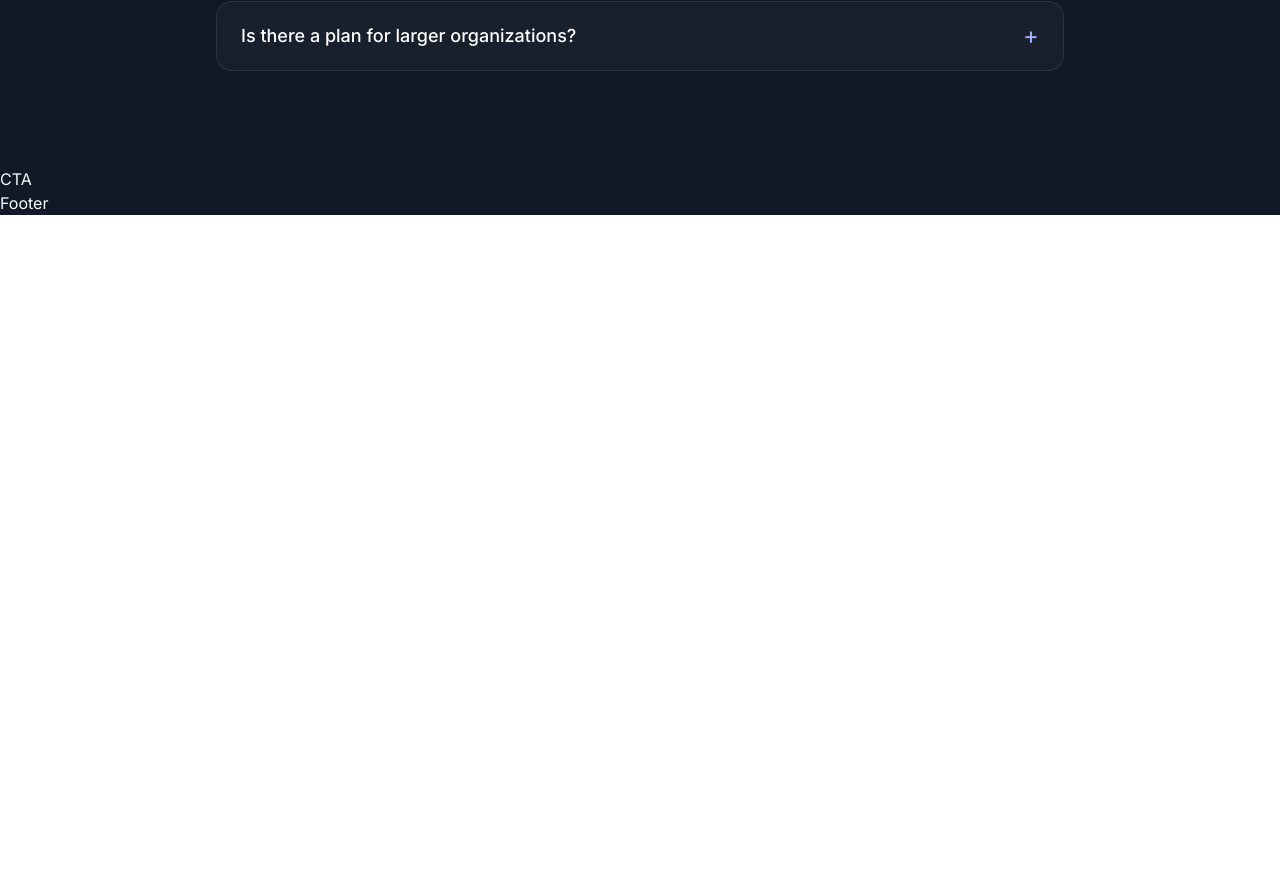
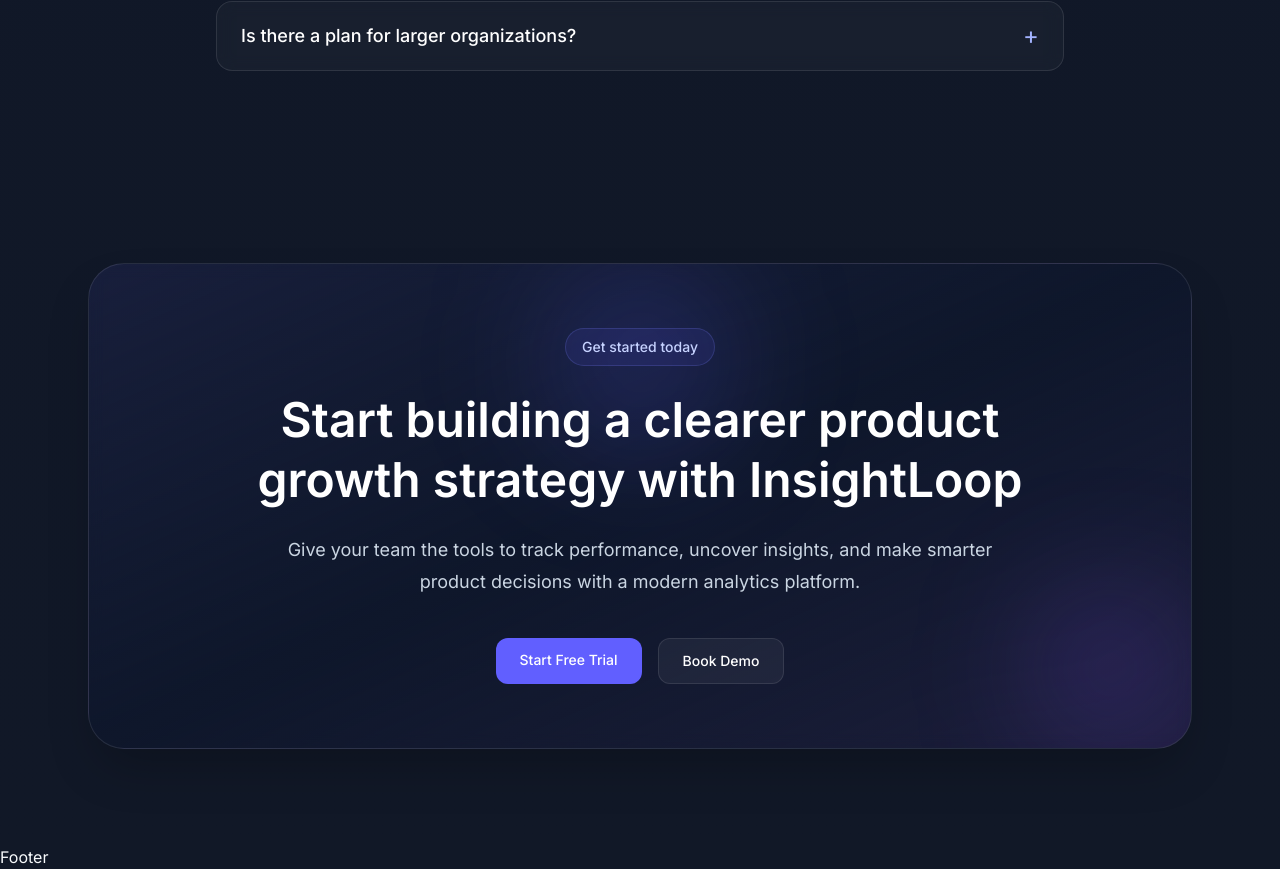
Before and after one commit to szymonbasiul/insightloop-saas-landing, a Next.js app: page / in a window 1280 px wide. Shown: the part 5867-6736 px from the top of the page. Before the commit the page ends 6082 px from the top, so only its background shows below. Built offline with nearby package versions, Linux system fonts and the light colour scheme.

Commit message:
add final call to action section

```diff
--- a/src/components/CTA.tsx
+++ b/src/components/CTA.tsx
@@ -1,3 +1,46 @@
+import Link from "next/link";
+
 export default function CTA() {
-  return <div>CTA</div>;
+  return (
+    <section className="py-24">
+      <div className="mx-auto max-w-6xl px-6">
+        <div className="relative overflow-hidden rounded-[36px] border border-white/10 bg-gradient-to-br from-indigo-500/10 via-slate-900 to-violet-500/10 px-6 py-16 text-center shadow-2xl backdrop-blur md:px-12">
+          <div className="absolute left-1/2 top-0 h-48 w-48 -translate-x-1/2 rounded-full bg-indigo-500/20 blur-3xl" />
+          <div className="absolute bottom-0 right-0 h-40 w-40 rounded-full bg-violet-500/20 blur-3xl" />
+
+          <div className="relative mx-auto max-w-3xl">
+            <div className="inline-flex rounded-full border border-indigo-400/20 bg-indigo-500/10 px-4 py-2 text-sm font-medium text-indigo-200">
+              Get started today
+            </div>
+
+            <h2 className="mt-6 text-3xl font-semibold leading-tight text-white md:text-5xl">
+              Start building a clearer product growth strategy with InsightLoop
+            </h2>
+
+            <p className="mt-6 text-lg leading-8 text-slate-300">
+              Give your team the tools to track performance, uncover insights,
+              and make smarter product decisions with a modern analytics
+              platform.
+            </p>
+
+            <div className="mt-10 flex flex-col justify-center gap-4 sm:flex-row">
+              <Link
+                href="#pricing"
+                className="rounded-xl bg-indigo-500 px-6 py-3 text-sm font-medium text-white transition hover:bg-indigo-400"
+              >
+                Start Free Trial
+              </Link>
+
+              <Link
+                href="#features"
+                className="rounded-xl border border-white/10 bg-white/5 px-6 py-3 text-sm font-medium text-white transition hover:bg-white/10"
+              >
+                Book Demo
+              </Link>
+            </div>
+          </div>
+        </div>
+      </div>
+    </section>
+  );
 }
```
